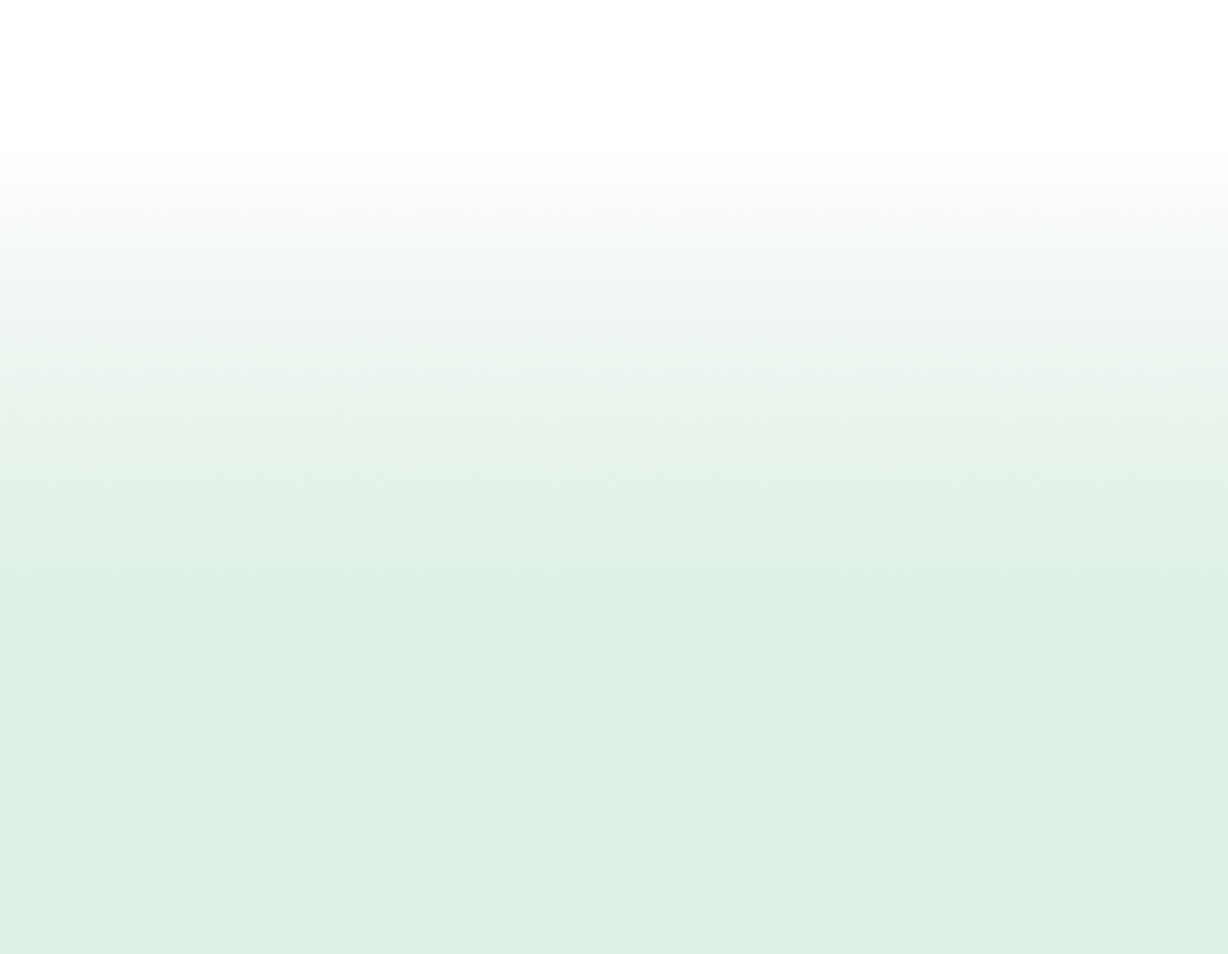
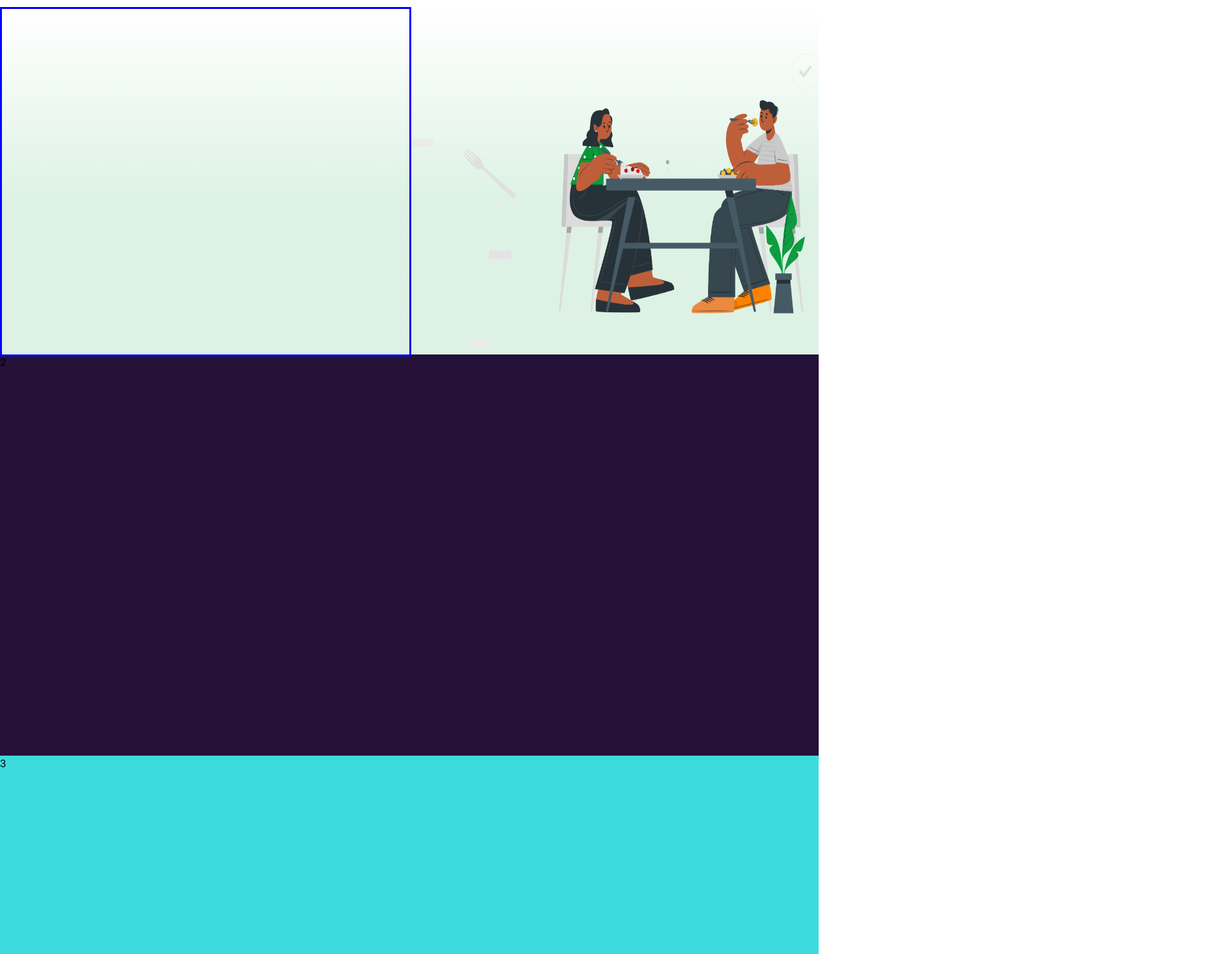
Before and after one commit to Busy-Jollof/bj-react-landing-page, a React app in the folder busy-jollof-landing-page-react/: page / in a window 1280 px wide. Shown: the part 109-1600 px from the top of the page at 64% size, 1920 px wide, since content can reach past the window. Built offline with nearby package versions, Linux system fonts and the light colour scheme.

Commit message:
hero-section start

```diff
--- a/busy-jollof-landing-page-react/src/HomePage/Home.css
+++ b/busy-jollof-landing-page-react/src/HomePage/Home.css
@@ -1,8 +1,58 @@
 
 .div-container{
-  background-color: aqua;
+  /* background-image: url('./background.png'); */
+  height: 540px;
+  width: 100%;
+
+  /* flex-direction: column; */
+}
+
+.section-1-div{
+  /* background-color: blueviolet; */
+  background: linear-gradient(180deg, rgba(123, 170, 139, 0.00) 0%, rgba(161, 219, 181, 0.36) 55.32%);
+  height: 540px;
   display: flex;
   justify-content: center;
   align-items: center;
-  height: 1080px;
+  flex-direction: row;
+
 }
+
+.hero-img{
+  height: 540px;
+}
+
+.hero-left-div{
+  width: 750px;
+  /* background-color: red; */
+  border: 3px solid blue;
+  height: 540px;
+
+}
+
+.hero-left{
+  height: 460px;
+  width: 100%;
+  padding-top: 70px;
+}
+
+.hero-right-div{
+  width: 750px;
+  /* background-color: rgb(72, 255, 0); */
+ /*  border: 3px solid green; */
+  height: 540px;
+
+}
+
+.section-2-div{
+  background-color: rgb(37, 17, 56);
+  height: 627px;
+}
+.section-3-div{
+  background-color: rgb(61, 219, 222);
+  height: 423px;
+}
+.section-4-div{
+  background-color: rgb(210, 105, 13);
+  height: 444px;
+}
--- a/busy-jollof-landing-page-react/src/HomePage/Home.js
+++ b/busy-jollof-landing-page-react/src/HomePage/Home.js
@@ -1,29 +1,23 @@
 import React from "react";
 import "./Home.css";
-//import Footer from "../Footer/Footer";
+import Footer from "../Footer/Footer";
+
 
 export const Home = () => {
   return (
-    <div className="">
-      <div className="home-div-wrapper">
-        <div className="hero-container">
-          <img src="./background.png" alt="background-img"/>
+    <div className="div-container">
+
+      <div className="section-1-div">
+        <div className="hero-left-div"></div>
+        <div className="hero-right-div">
+          <img className="hero-left" src="./hero-right.png" alt=""/>
         </div>
-        <div className="section-2-container">
-
-        </div>
-        <div className="section-3-container">
-
-        </div>
-        <div className="section-4-container">
-
-        </div>
-      <h1>Homepage</h1>
       </div>
-
-       {/* <Footer /> */}
+      <div className="section-2-div">2</div>
+      <div className="section-3-div">3</div>
+      <div className="section-4-div">4</div>
+      <Footer />
     </div>
-
   );
 };
 
--- a/busy-jollof-landing-page-react/src/index.js
+++ b/busy-jollof-landing-page-react/src/index.js
@@ -2,13 +2,13 @@ import React from 'react';
 import ReactDOM from 'react-dom/client';
 import './index.css';
 import NavMenu from './NavMenu/NavMenu';
-import Footer from './Footer/Footer';
+//import Footer from './Footer/Footer';
 
 
 const root = ReactDOM.createRoot(document.getElementById('root'));
 root.render(
   <React.StrictMode>
       <NavMenu />
-     <Footer />
+    {/*  <Footer />   */}
   </React.StrictMode>
 );
```
Also changed, not shown: busy-jollof-landing-page-react/public/hero-right.png (added).
